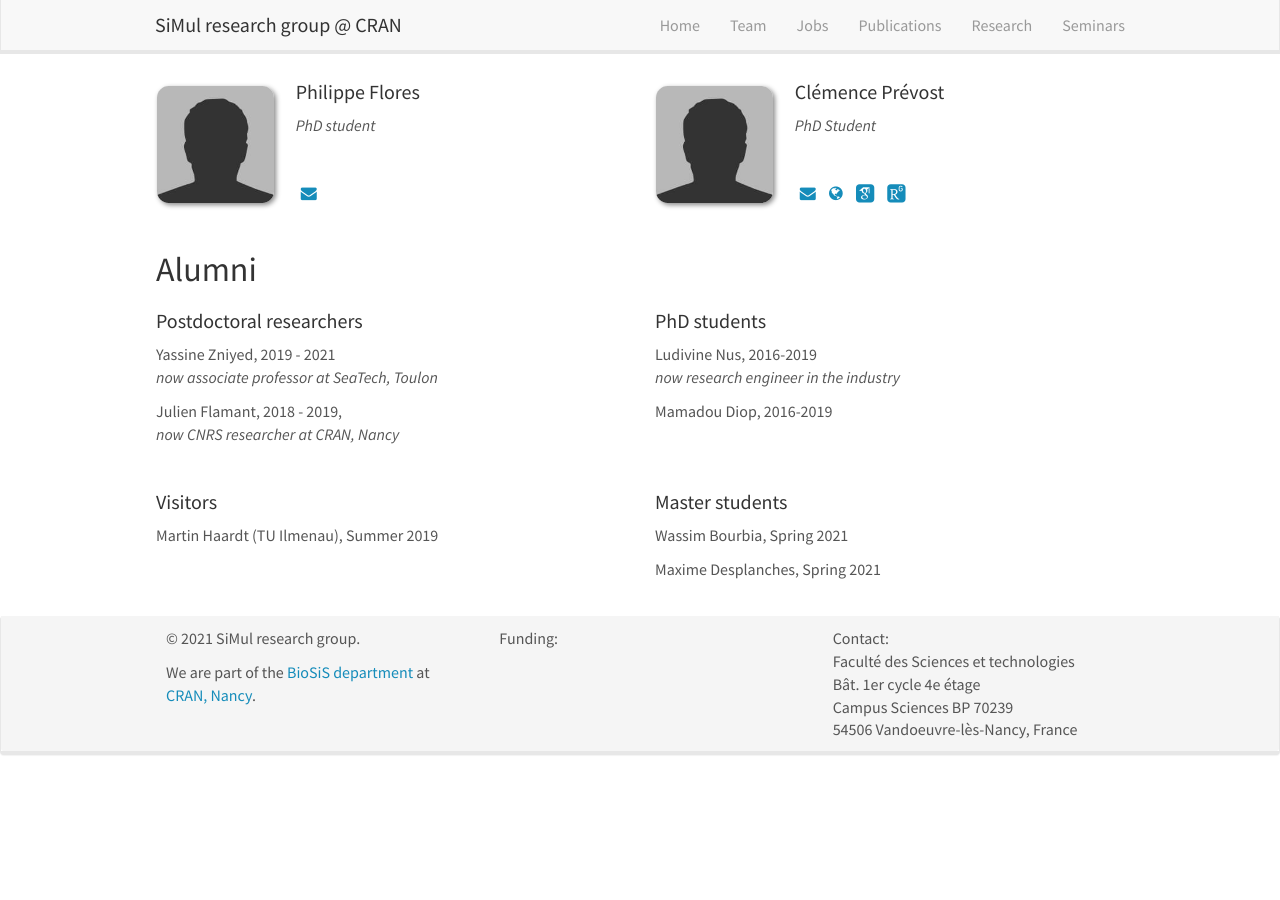
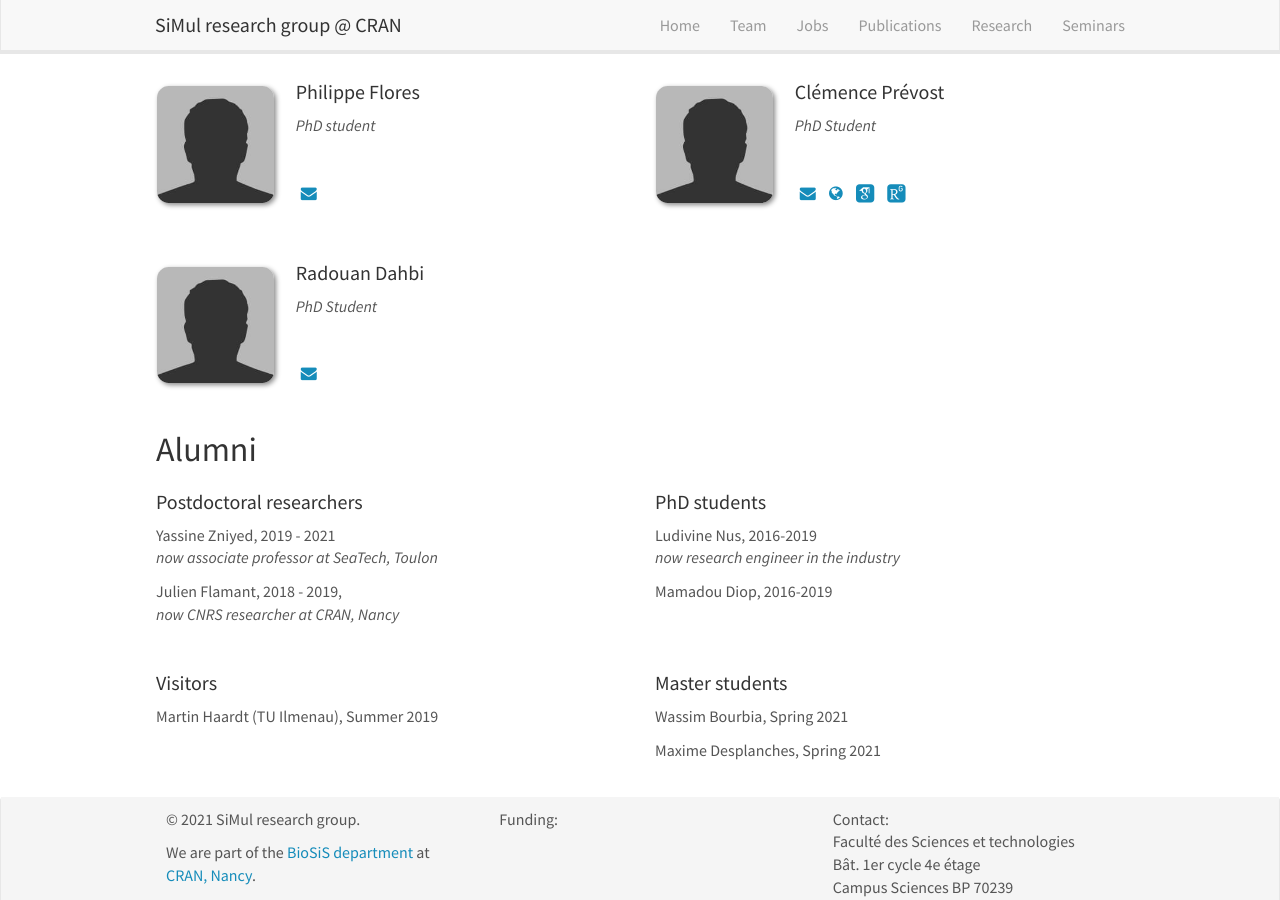
Before and after one commit to cran-simul/cran-simul.github.io_old, a Jekyll site: the page built from _pages/team.md, in a window 1280 px wide and 900 px high, scrolled down 916 px. Built offline with Jekyll 4.4.1, drawn with Linux system fonts in a browser that asks for light colours; nearby versions of some CDN libraries; some web fonts are replaced; before the commit the page ends 1693 px from its top, so only the background shows below that.

Commit message:
add new student

```diff
--- a/_data/students.yml
+++ b/_data/students.yml
@@ -21,3 +21,8 @@
   scholar: https://scholar.google.fr/citations?user=9weHpAkAAAAJ&hl=fr
   website: https://cprevost4.github.io
   researchgate: https://www.researchgate.net/profile/Clemence-Prevost
+
+- name: Radouan Dahbi
+  photo: misc.jpg
+  info: PhD Student
+  email: radouan.dahbi@univ-lorraine.fr
```
Also changed, not shown: 1 other file.
